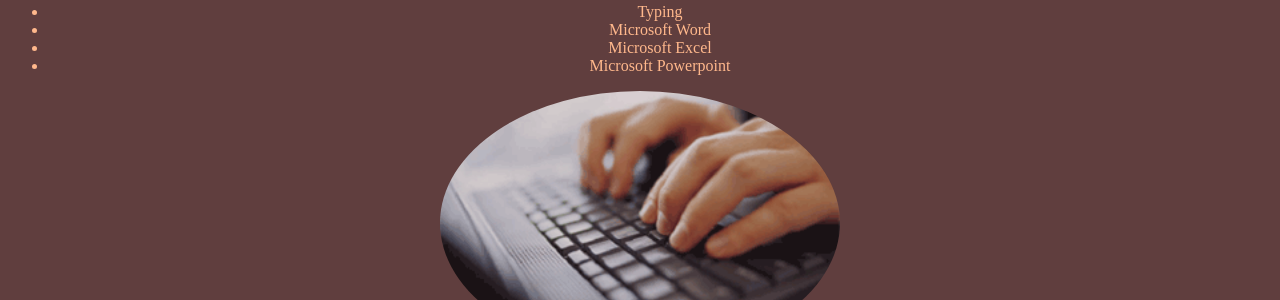
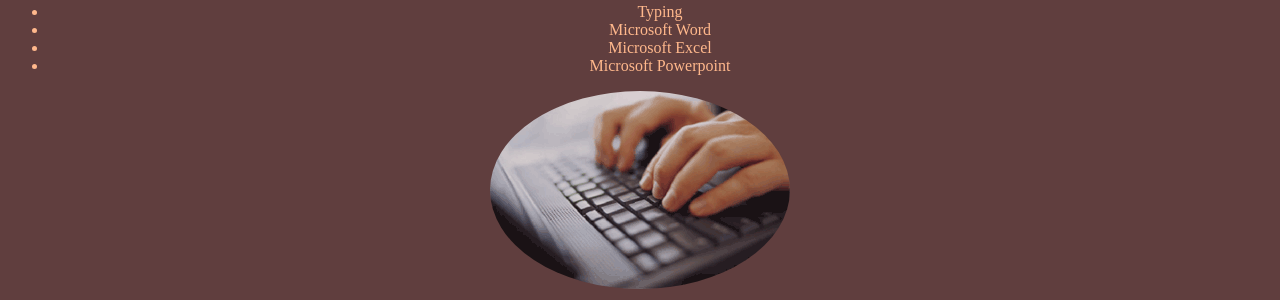
Before and after one commit to christiancancode/christiancancode.github.io, a plain HTML site: page ATM.html in a window 1280 px wide. Shown: the part 652-952 px from the top of the page. Drawn offline with Linux system fonts and the light colour scheme.

Commit message:
Update ATM.html

```diff
--- a/ATM.html
+++ b/ATM.html
@@ -25,7 +25,7 @@
                     <li>Microsoft Excel</li>
                     <li>Microsoft Powerpoint</li>
                </ul>
-                <img src="images/typing.png" alt="A person typing." width=400px">
+                <img src="images/typing.png" alt="A person typing." width=300px">
             <h2>7th Grade Learning</h2>
                 <ul class="Atm">
                     <li>Illustrator</li>
```
